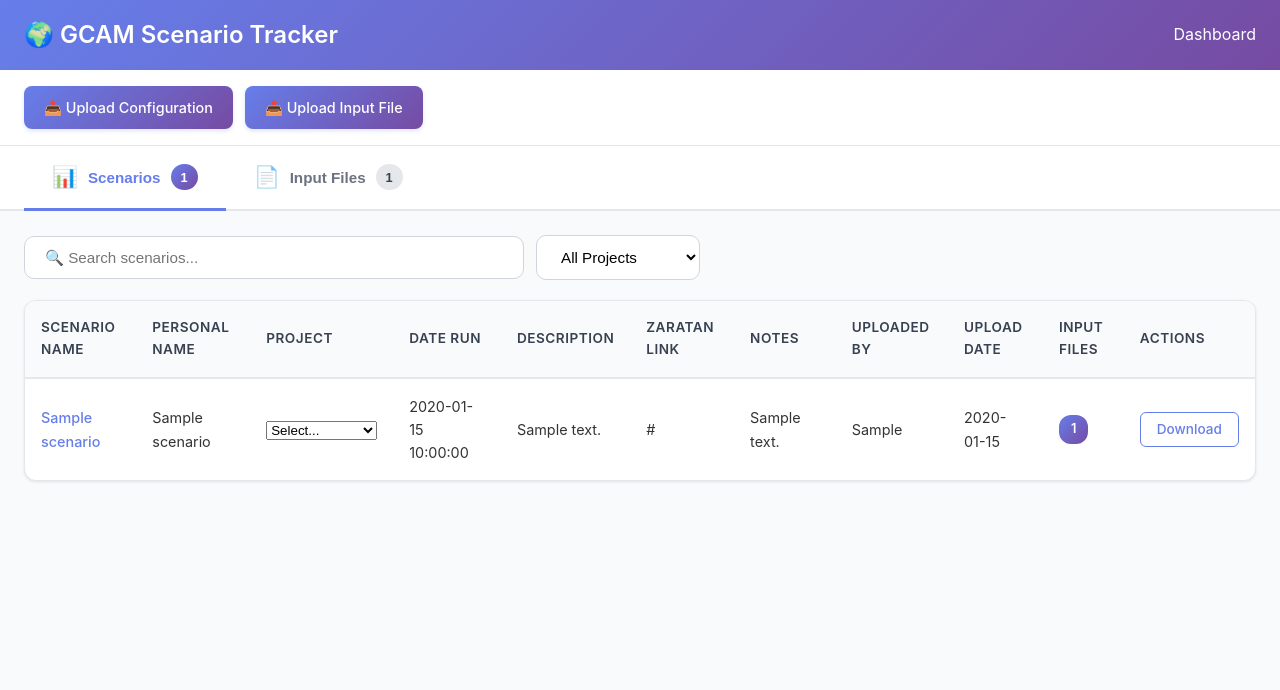
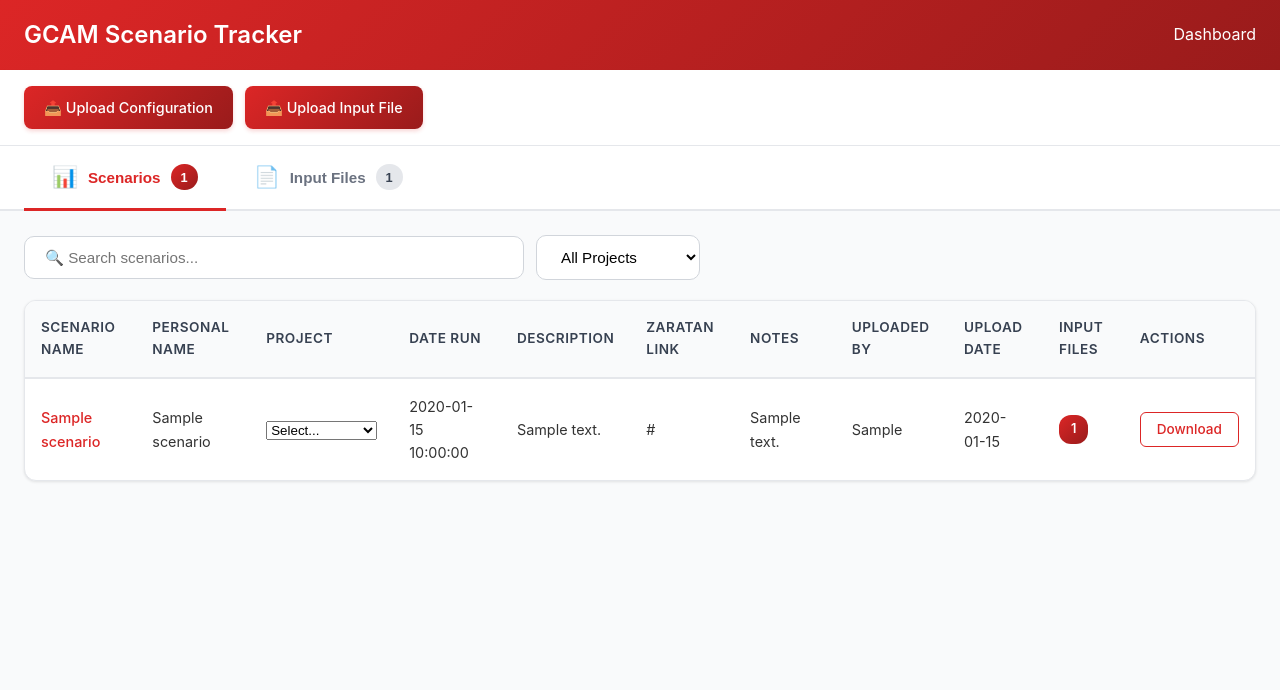
Before and after one commit to kiaraordonez-cgs/gcam-scenario-tracker, a Flask app: template templates/index.html in a window 1280 px wide. Shown: the top 690 px of the page. Run offline with Flask 3, Linux system fonts and the light colour scheme; the template is opened without the code that fills it: most values are stand-ins (such as "Sample title", 1, 10 or a date in 2020).

Commit message:
fix 7:00

```diff
--- a/static/css/style.css
+++ b/static/css/style.css
@@ -20,7 +20,7 @@ body {
 
 /* Navbar */
 .navbar {
-    background: linear-gradient(135deg, #667eea 0%, #764ba2 100%);
+    background: linear-gradient(135deg, #dc2626 0%, #991b1b 100%);
     color: white;
     padding: 1rem 24px;
     box-shadow: 0 2px 10px rgba(0,0,0,0.1);
@@ -73,7 +73,7 @@ body {
     align-items: center;
     gap: 8px;
     padding: 10px 20px;
-    background: linear-gradient(135deg, #667eea 0%, #764ba2 100%);
+    background: linear-gradient(135deg, #dc2626 0%, #991b1b 100%);
     color: white;
     border: none;
     border-radius: 8px;
@@ -81,12 +81,12 @@ body {
     font-weight: 500;
     cursor: pointer;
     transition: all 0.3s;
-    box-shadow: 0 2px 4px rgba(102, 126, 234, 0.2);
+    box-shadow: 0 2px 4px rgba(220, 38, 38, 0.2);
 }
 
 .btn-upload:hover {
     transform: translateY(-2px);
-    box-shadow: 0 4px 12px rgba(102, 126, 234, 0.3);
+    box-shadow: 0 4px 12px rgba(220, 38, 38, 0.3);
 }
 
 /* Tab Navigation */
@@ -114,13 +114,13 @@ body {
 }
 
 .tab-btn:hover {
-    color: #667eea;
+    color: #dc2626;
     background: #f9fafb;
 }
 
 .tab-btn.active {
-    color: #667eea;
-    border-bottom-color: #667eea;
+    color: #dc2626;
+    border-bottom-color: #dc2626;
 }
 
 .tab-icon {
@@ -142,7 +142,7 @@ body {
 }
 
 .tab-btn.active .tab-count {
-    background: linear-gradient(135deg, #667eea 0%, #764ba2 100%);
+    background: linear-gradient(135deg, #dc2626 0%, #991b1b 100%);
     color: white;
 }
 
@@ -179,7 +179,7 @@ body {
 
 .search-box:focus {
     outline: none;
-    border-color: #667eea;
+    border-color: #dc2626;
     box-shadow: 0 0 0 3px rgba(102, 126, 234, 0.1);
 }
 
@@ -195,7 +195,7 @@ body {
 
 .filter-select:focus {
     outline: none;
-    border-color: #667eea;
+    border-color: #dc2626;
     box-shadow: 0 0 0 3px rgba(102, 126, 234, 0.1);
 }
 
@@ -244,14 +244,14 @@ body {
 }
 
 .data-table a {
-    color: #667eea;
+    color: #dc2626;
     text-decoration: none;
     font-weight: 500;
     transition: color 0.2s;
 }
 
 .data-table a:hover {
-    color: #764ba2;
+    color: #991b1b;
     text-decoration: underline;
 }
 
@@ -268,7 +268,7 @@ body {
 }
 
 .editable:focus {
-    outline: 2px solid #667eea;
+    outline: 2px solid #dc2626;
     outline-offset: -2px;
     background-color: white;
 }
@@ -277,7 +277,7 @@ body {
 .badge {
     display: inline-block;
     padding: 4px 12px;
-    background: linear-gradient(135deg, #667eea 0%, #764ba2 100%);
+    background: linear-gradient(135deg, #dc2626 0%, #991b1b 100%);
     color: white;
     border-radius: 12px;
     font-size: 0.8rem;
@@ -289,8 +289,8 @@ body {
     display: inline-block;
     padding: 6px 16px;
     background: white;
-    color: #667eea;
-    border: 1px solid #667eea;
+    color: #dc2626;
+    border: 1px solid #dc2626;
     border-radius: 6px;
     text-decoration: none;
     font-size: 0.85rem;
@@ -300,15 +300,15 @@ body {
 }
 
 .btn-small:hover {
-    background: #667eea;
+    background: #dc2626;
     color: white;
 }
 
 .btn-secondary {
     padding: 10px 20px;
     background: white;
-    color: #667eea;
-    border: 2px solid #667eea;
+    color: #dc2626;
+    border: 2px solid #dc2626;
     border-radius: 8px;
     font-size: 0.9rem;
     font-weight: 500;
@@ -317,7 +317,7 @@ body {
 }
 
 .btn-secondary:hover {
-    background: #667eea;
+    background: #dc2626;
     color: white;
 }
 
--- a/templates/base.html
+++ b/templates/base.html
@@ -9,7 +9,7 @@
 <body>
     <nav class="navbar">
         <div class="container">
-            <h1 class="logo">🌍 GCAM Scenario Tracker</h1>
+            <h1 class="logo">GCAM Scenario Tracker</h1>
             <div class="nav-links">
                 <a href="{{ url_for('index') }}">Dashboard</a>
             </div>
--- a/templates/index.html
+++ b/templates/index.html
@@ -102,13 +102,11 @@
     <div class="tab-content" id="inputs-tab">
         <div class="table-controls">
             <input type="text" id="input-search" placeholder="🔍 Search input files..." class="search-box">
-            <button onclick="showCompareModal()" class="btn btn-secondary">Compare Files</button>
         </div>
         <div class="table-wrapper">
             <table class="data-table" id="inputs-table">
                 <thead>
                     <tr>
-                        <th><input type="checkbox" id="select-all"></th>
                         <th>File Name</th>
                         <th>Regions Modified</th>
                         <th>Years Modified</th>
@@ -126,7 +124,6 @@
                 <tbody>
                     {% for input in input_files %}
                     <tr data-id="{{ input.id }}">
-                        <td><input type="checkbox" class="compare-checkbox" value="{{ input.id }}"></td>
                         <td><a href="{{ url_for('input_detail', input_id=input.id) }}">{{ input.file_name }}</a></td>
                         <td>{{ input.regions_modified or 'N/A' }}</td>
                         <td>{{ input.years_modified or 'N/A' }}</td>
```
Also changed, not shown: UPDATE_NOTES.md (added, +46 -0 lines).
